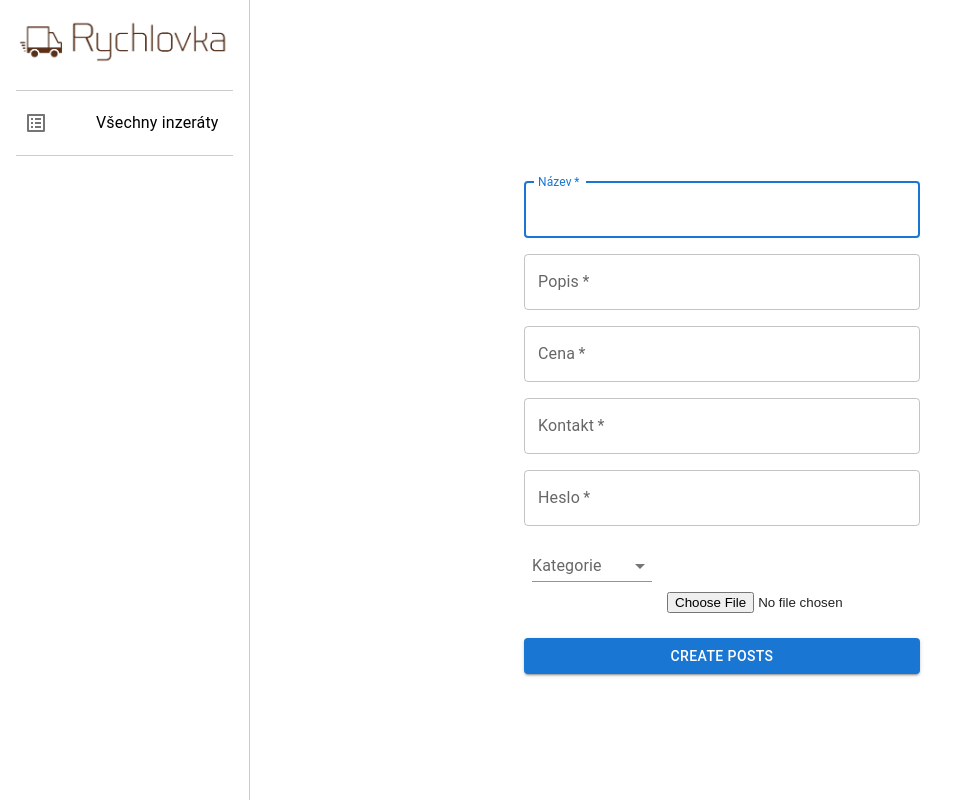
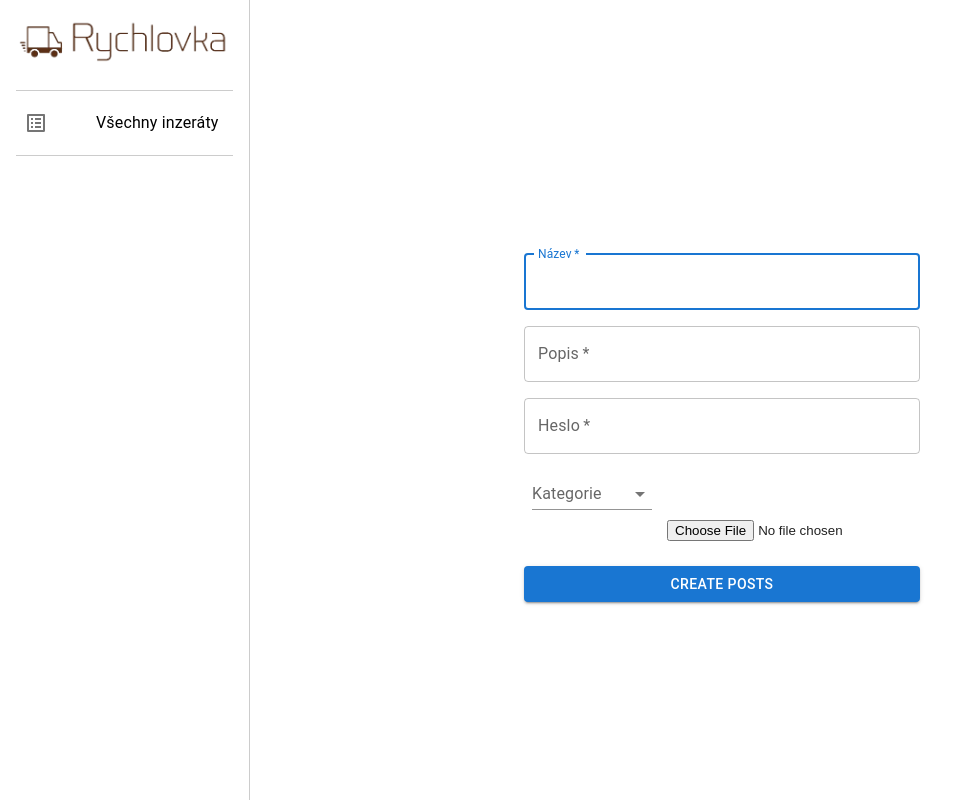
Before and after one commit to gr0nn1x/uInzeraty, a React (Vite) app in the folder client/my-vue-app/: page /createpost in a window 1280 px wide. Shown: the whole page, without its empty margins (0-968 px from the left). Built offline with nearby package versions, Linux system fonts and the light colour scheme.

Commit message:
vyvrazdim pulku vesnice

```diff
--- a/client/my-vue-app/src/models/Post.ts
+++ b/client/my-vue-app/src/models/Post.ts
@@ -27,12 +27,12 @@ export const getUploads = async () => {
 };
 
 export type Post = {
+  postname?: string;
   description?: string;
-  postname?: string;
   password?: string;
   photo?: string;
-  price?: string;
-  contact?: string;
+ /* price?: string;
+  contact?: string;*/
   createdAt?: string;
   updatedAt?: string;
 };
--- a/client/my-vue-app/src/pages/CreatePost/CreatePost.tsx
+++ b/client/my-vue-app/src/pages/CreatePost/CreatePost.tsx
@@ -95,26 +95,6 @@ export default function CreatePost() {
                   <TextField
                     required
                     fullWidth
-                    name="price"
-                    label="Cena"
-                    id="price"
-                    onChange={handleChange}
-                  />
-                </Grid>
-                <Grid item xs={12}>
-                  <TextField
-                    required
-                    fullWidth
-                    name="contact"
-                    label="Kontakt"
-                    id="contact"
-                    onChange={handleChange}
-                  />
-                </Grid>
-                <Grid item xs={12}>
-                  <TextField
-                    required
-                    fullWidth
                     name="password"
                     label="Heslo"
                     type="password"
```
Also changed, not shown: 13 other files (tests, documents, lock files or other folders).
